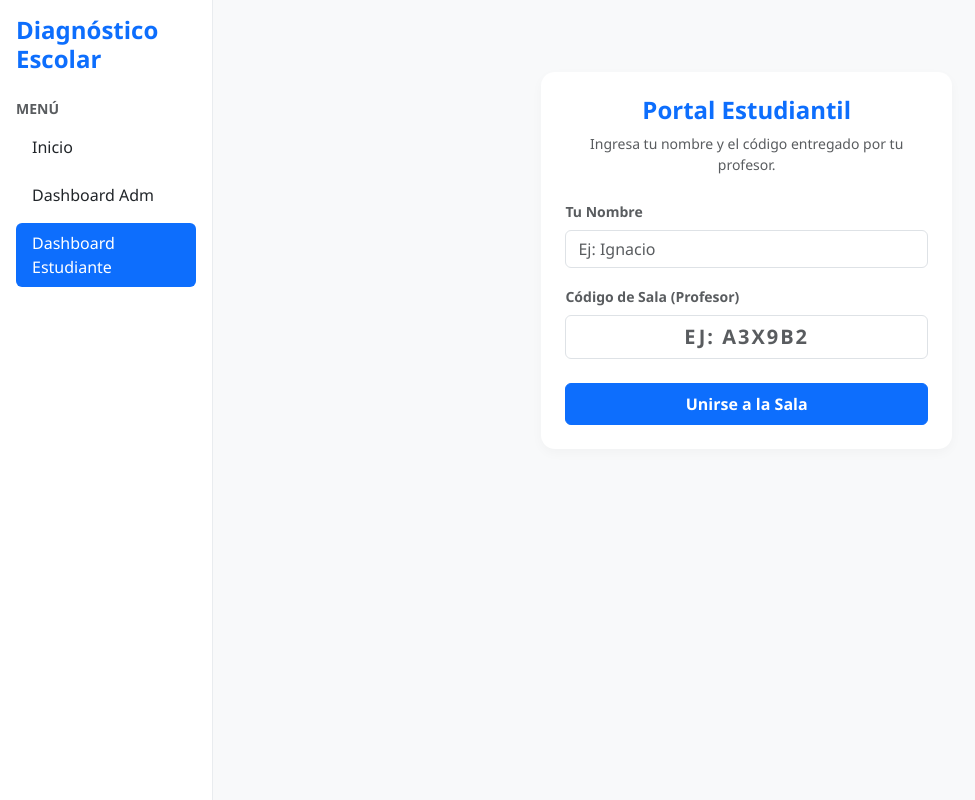
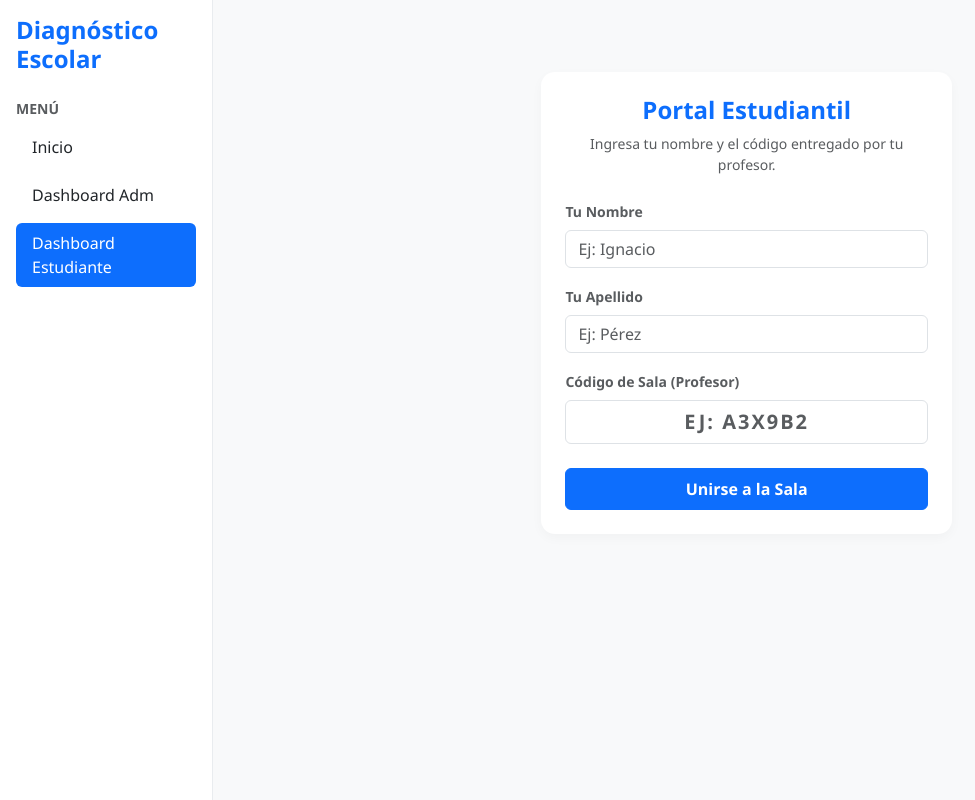
Before and after one commit to AnibalBarraza/Projecto-Django, a Django app: page /usuario/ in a window 1280 px wide. Shown: the whole page, without its empty margins (0-975 px from the left). Run offline with Django 5.2, Linux system fonts and the light colour scheme.

Commit message:
Pagina login de alumno ahora necesita que tenga apellido tambien
Necesitamos cambiar la base de datos para que aparezca el apellido

```diff
--- a/AppEstudios/admin.py
+++ b/AppEstudios/admin.py
@@ -8,9 +8,9 @@ class SalaAdmin(admin.ModelAdmin):
 
 @admin.register(Estudiante)
 class EstudianteAdmin(admin.ModelAdmin):
-    list_display = ('nombre', 'edad', 'tiempo_viaje', 'sala')
+    list_display = ('nombre','apellido', 'edad', 'tiempo_viaje', 'sala')
     list_filter = ('sala', 'tiempo_viaje')
-    search_fields = ('nombre',)
+    search_fields = ('nombre', 'apellido')
 
 @admin.register(Materia)
 class MateriaAdmin(admin.ModelAdmin):
--- a/AppEstudios/models.py
+++ b/AppEstudios/models.py
@@ -16,6 +16,7 @@ class Sala(models.Model):
 
 class Estudiante(models.Model):
     nombre = models.CharField(max_length=100)
+    apellido = models.CharField(max_length=100)
     edad = models.IntegerField()
 
     TIEMPO_VIAJE_CHOICES = [
--- a/AppEstudios/templates/usuario.html
+++ b/AppEstudios/templates/usuario.html
@@ -54,6 +54,11 @@
                             <div class="mb-3 text-start">
                                 <label class="form-label fw-bold small text-muted">Tu Nombre</label>
                                 <input type="text" name="nombre_estudiante" class="form-control" placeholder="Ej: Ignacio" required autocomplete="off">
+                            </div>
+
+                            <div class="mb-3 text-start">
+                                <label class="form-label fw-bold small text-muted">Tu Apellido</label>
+                                <input type="text" name="apellido_estudiante" class="form-control" placeholder="Ej: Pérez" required autocomplete="off">
                             </div>
 
                             <div class="mb-4 text-start">
--- a/AppEstudios/views.py
+++ b/AppEstudios/views.py
@@ -22,11 +22,13 @@ def administrador(request):
             sala_activa = Sala.objects.filter(id=sala_id).first()
             if sala_activa:
                 nombre = request.POST.get('nombre', '').strip()
+                apellido = request.POST.get('apellido', '').strip()
                 edad = request.POST.get('edad', 15)
                 tiempo_viaje = request.POST.get('tiempo_viaje', '< 15 min')
                 if nombre:
                     Estudiante.objects.create(
                         nombre=nombre,
+                        apellido=apellido,
                         edad=int(edad),
                         tiempo_viaje=tiempo_viaje,
                         sala=sala_activa
```
Also changed, not shown: AppEstudios/migrations/0004_estudiante_apellido.py (added).
